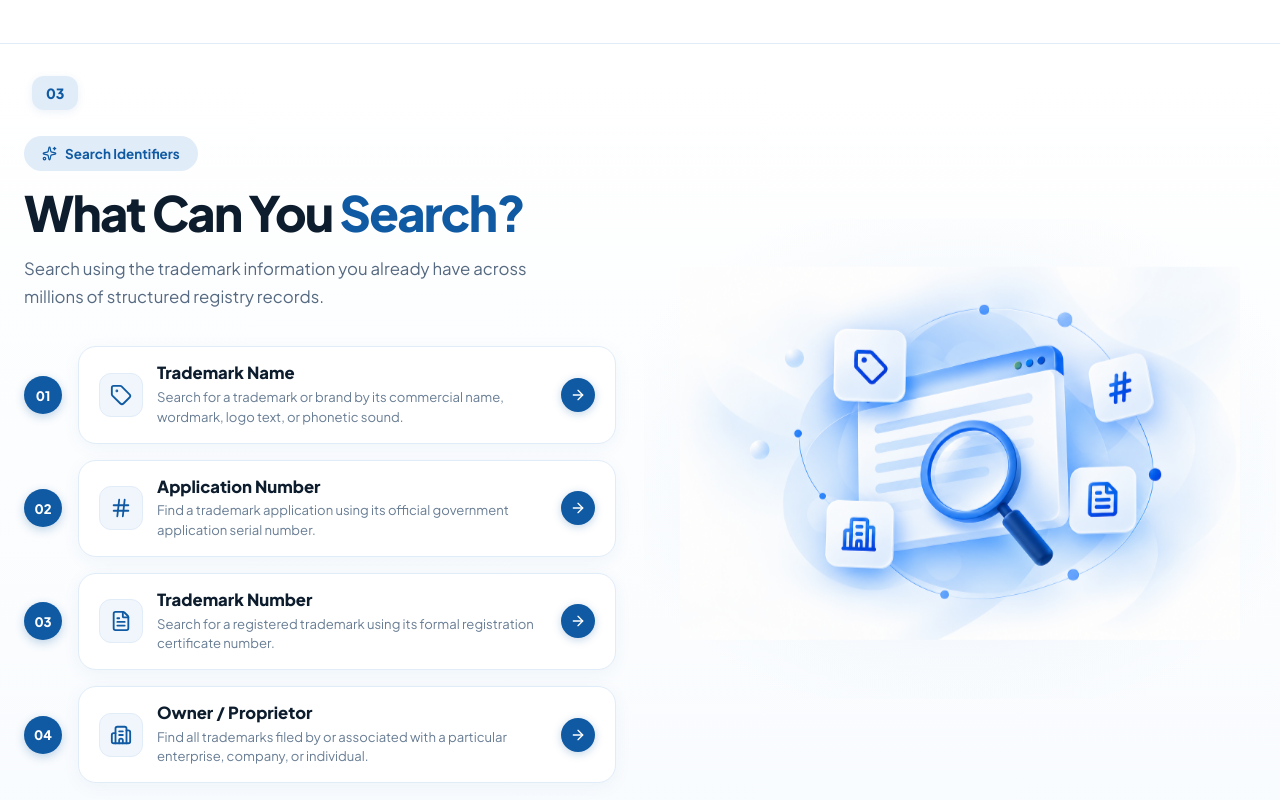
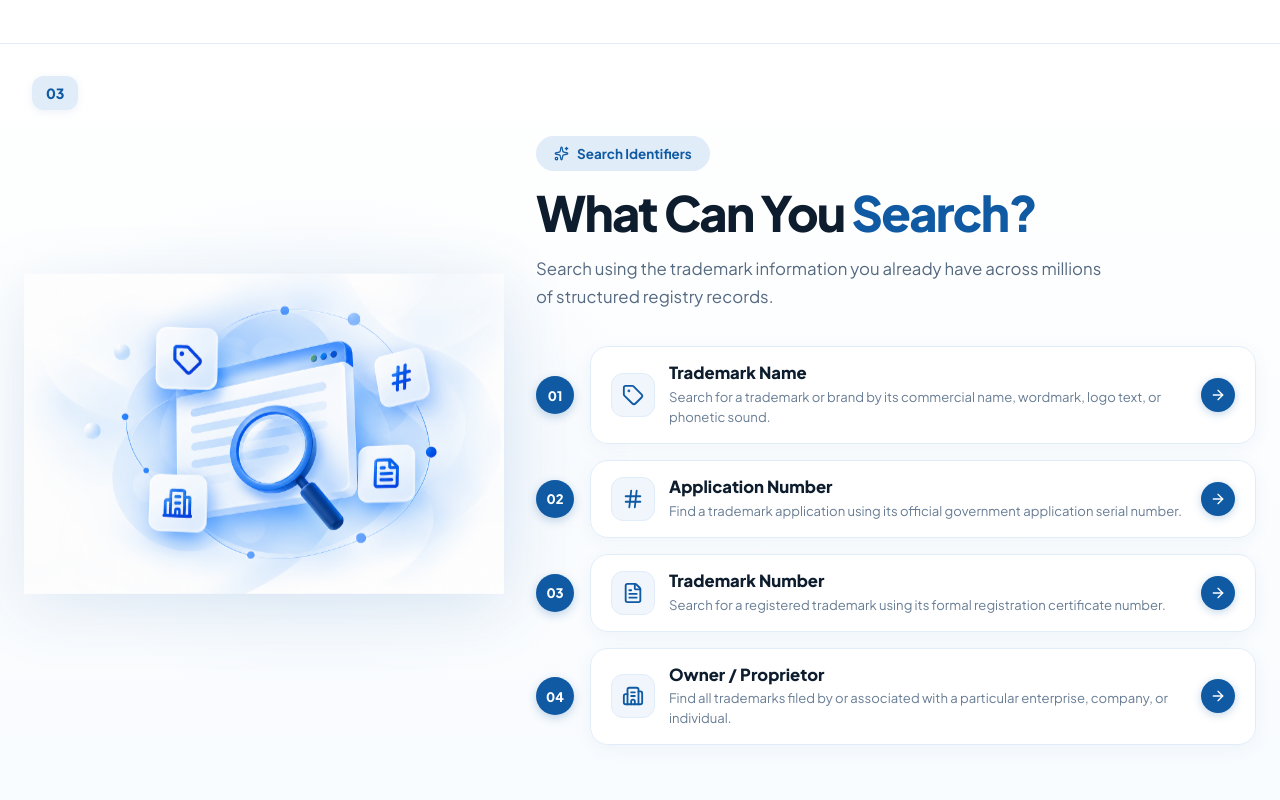
Before and after one commit to abitha340/wty, a React (Vite) app in the folder frontend/: page / in a window 1280 px wide. Shown: the part 780-1580 px from the top of the page. Built offline with nearby package versions, Linux system fonts and the light colour scheme.

Commit message:
feat: swap layout of Search Identifiers with merged 3D document on left and stacked numbered cards on right

```diff
--- a/frontend/src/components/SearchTypesSection.jsx
+++ b/frontend/src/components/SearchTypesSection.jsx
@@ -1,6 +1,6 @@
 import React from 'react';
 import { Tag, Hash, FileText, Building2, ArrowRight, Sparkles } from 'lucide-react';
-import rightIllustration from '../assets/search_identifier_right_doc.png';
+import docIllustration from '../assets/search_identifier_right_doc.png';
 
 export default function SearchTypesSection({ onExecuteSearch }) {
   const searchTypes = [
@@ -70,19 +70,63 @@ export default function SearchTypesSection({ onExecuteSearch }) {
       <div className="container" style={{ maxWidth: '1360px', margin: '0 auto', padding: '0 24px' }}>
 
         {/* =========================================================================
-            2-COLUMN GRID: LEFT = HEADER & 4 STACKED CARDS | RIGHT = 3D TM DOCUMENT
+            2-COLUMN GRID: LEFT = 3D TM DOCUMENT (MERGED) | RIGHT = HEADER & 4 CARDS
            ========================================================================= */}
         <div style={{
           display: 'grid',
-          gridTemplateColumns: 'repeat(auto-fit, minmax(380px, 1fr))',
-          gap: '48px',
+          gridTemplateColumns: 'minmax(340px, 480px) 1fr',
+          gap: '32px',
           alignItems: 'center'
-        }}>
+        }} className="search-identifiers-swapped-grid">
 
           {/* =========================================================================
-              LEFT COLUMN: HEADER & 4 STACKED CARDS WITH NUMBER BADGES
+              LEFT COLUMN: 3D TM DOCUMENT ILLUSTRATION WITH SOFT MERGING AURA
              ========================================================================= */}
-          <div>
+          <div style={{
+            position: 'relative',
+            display: 'flex',
+            alignItems: 'center',
+            justifyContent: 'center',
+            minHeight: '440px'
+          }}>
+
+            {/* Ambient Radial Soft Glow extending toward the right */}
+            <div style={{
+              position: 'absolute',
+              inset: '-20px',
+              width: '130%',
+              background: 'radial-gradient(ellipse at center, rgba(225, 236, 249, 0.8) 0%, rgba(240, 246, 252, 0.4) 55%, transparent 75%)',
+              pointerEvents: 'none',
+              zIndex: 1
+            }} />
+
+            <div style={{
+              position: 'relative',
+              width: '100%',
+              maxWidth: '540px',
+              zIndex: 2,
+              animation: 'subtleSearchFloat 5s ease-in-out infinite'
+            }}>
+              <img
+                src={docIllustration}
+                alt="Search Identifiers 3D Document Illustration"
+                style={{
+                  width: '100%',
+                  height: 'auto',
+                  display: 'block',
+                  objectFit: 'contain',
+                  mixBlendMode: 'multiply',
+                  filter: 'drop-shadow(0 14px 32px rgba(15, 90, 162, 0.12))'
+                }}
+              />
+            </div>
+
+          </div>
+
+          {/* =========================================================================
+              RIGHT COLUMN: HEADER & 4 STACKED CARDS WITH NUMBER BADGES
+             ========================================================================= */}
+          <div style={{ position: 'relative', zIndex: 3 }}>
 
             {/* Header Area */}
             <div style={{ marginBottom: '36px' }}>
@@ -122,7 +166,7 @@ export default function SearchTypesSection({ onExecuteSearch }) {
                 color: '#556980',
                 lineHeight: 1.65,
                 margin: 0,
-                maxWidth: '560px'
+                maxWidth: '580px'
               }}>
                 Search using the trademark information you already have across millions of structured registry records.
               </p>
@@ -168,7 +212,8 @@ export default function SearchTypesSection({ onExecuteSearch }) {
                     {/* Main Card Box */}
                     <div style={{
                       flex: 1,
-                      background: '#ffffff',
+                      background: 'rgba(255, 255, 255, 0.96)',
+                      backdropFilter: 'blur(10px)',
                       borderRadius: '18px',
                       padding: '16px 20px',
                       border: '1px solid #e1ecf9',
@@ -178,6 +223,14 @@ export default function SearchTypesSection({ onExecuteSearch }) {
                       justifyContent: 'space-between',
                       gap: '16px',
                       transition: 'all 0.25s ease'
+                    }}
+                    onMouseEnter={(e) => {
+                      e.currentTarget.style.borderColor = '#0f5aa2';
+                      e.currentTarget.style.boxShadow = '0 8px 24px rgba(15, 90, 162, 0.12)';
+                    }}
+                    onMouseLeave={(e) => {
+                      e.currentTarget.style.borderColor = '#e1ecf9';
+                      e.currentTarget.style.boxShadow = '0 4px 18px rgba(15, 90, 162, 0.05)';
                     }}>
                       <div style={{ display: 'flex', alignItems: 'center', gap: '14px' }}>
 
@@ -244,48 +297,6 @@ export default function SearchTypesSection({ onExecuteSearch }) {
 
           </div>
 
-          {/* =========================================================================
-              RIGHT COLUMN: 3D TM DOCUMENT & MAGNIFYING GLASS ILLUSTRATION
-             ========================================================================= */}
-          <div style={{
-            position: 'relative',
-            display: 'flex',
-            alignItems: 'center',
-            justifyContent: 'center',
-            minHeight: '440px'
-          }}>
-
-            {/* Soft Ambient Radial Glow */}
-            <div style={{
-              position: 'absolute',
-              inset: '-20px',
-              background: 'radial-gradient(ellipse at center, rgba(225, 236, 249, 0.75) 0%, rgba(240, 246, 252, 0.35) 60%, transparent 80%)',
-              pointerEvents: 'none',
-              zIndex: 1
-            }} />
-
-            <div style={{
-              position: 'relative',
-              width: '100%',
-              maxWidth: '560px',
-              zIndex: 2,
-              animation: 'subtleSearchFloat 5s ease-in-out infinite'
-            }}>
-              <img
-                src={rightIllustration}
-                alt="Search Identifiers 3D Document Illustration"
-                style={{
-                  width: '100%',
-                  height: 'auto',
-                  display: 'block',
-                  objectFit: 'contain',
-                  mixBlendMode: 'multiply'
-                }}
-              />
-            </div>
-
-          </div>
-
         </div>
 
       </div>
@@ -296,6 +307,11 @@ export default function SearchTypesSection({ onExecuteSearch }) {
           50% { transform: translateY(-7px); }
           100% { transform: translateY(0px); }
         }
+        @media (max-width: 980px) {
+          .search-identifiers-swapped-grid {
+            grid-template-columns: 1fr !important;
+          }
+        }
       `}</style>
     </section>
   );
```
